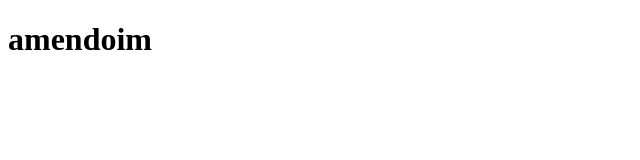
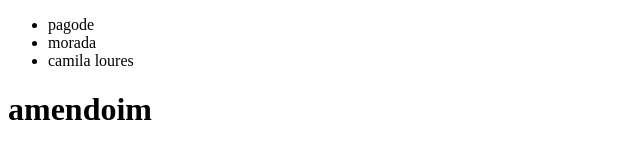
Before and after one commit to izaahey/gabi_guimaraes, a plain HTML site: page index.html in a window 1280 px wide. Shown: the whole page, without its empty margins (0-640 px from the left). Drawn offline with Linux system fonts and the light colour scheme.

Commit message:
qualquer coisa

```diff
--- a/index.html
+++ b/index.html
@@ -1,11 +1,21 @@
 <!DOCTYPE html>
 <html lang="pt-BR">
+
 <head>
     <meta charset="UTF-8">
     <meta name="viewport" content="width=device-width, initial-scale=1.0">
     <title>gabi_guimaraes</title>
 </head>
+
 <body>
- <h1>amendoim </h1>
+    <header>
+        <ul>
+            <li>pagode</li>
+            <li>morada</li>
+            <li>camila loures</li>
+        </ul>
+    </header>
+    <h1>amendoim </h1>
 </body>
+
 </html>
```
